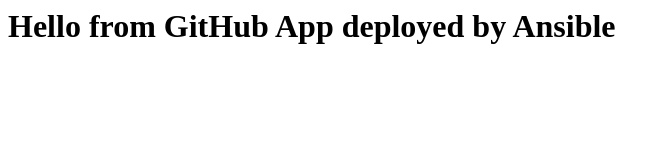
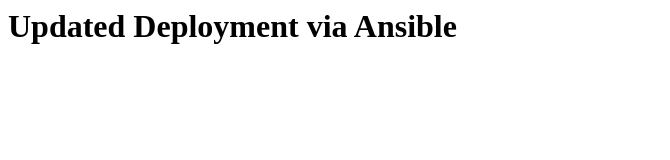
Before and after one commit to rifashaikh1/sample-app, a plain HTML site: page index.html in a window 1280 px wide. Shown: the whole page, without its empty margins (0-670 px from the left). Drawn offline with Linux system fonts and the light colour scheme.

Commit message:
Updated index.html

```diff
--- a/index.html
+++ b/index.html
@@ -1 +1 @@
-<h1>Hello from GitHub App deployed by Ansible </h1>
+<h1>Updated Deployment via Ansible </h1>
```
